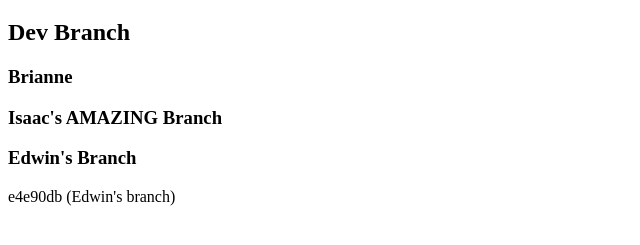
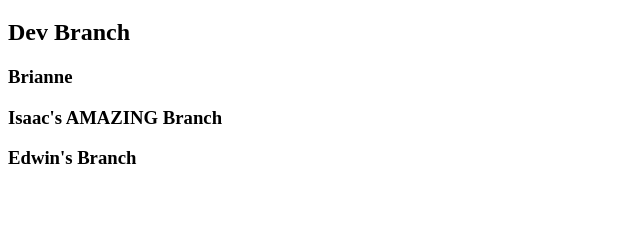
Before and after one commit to IsaacTierney/teamGit, a plain HTML site: page index.html in a window 1280 px wide. Shown: the part 61-306 px from the top of the page, without its empty margins (0-640 px from the left). Drawn offline with Linux system fonts and the light colour scheme.

Commit message:
Update index.html

```diff
--- a/index.html
+++ b/index.html
@@ -11,6 +11,6 @@
     <h2> Dev Branch </h2>
     <h3> Brianne </h3>
     <h3> Isaac's AMAZING Branch </h3>
-    <h3> Edwin's Branch</h3>e4e90db (Edwin's branch)
+    <h3> Edwin's Branch</h3>
 </body>
 </html>
```
